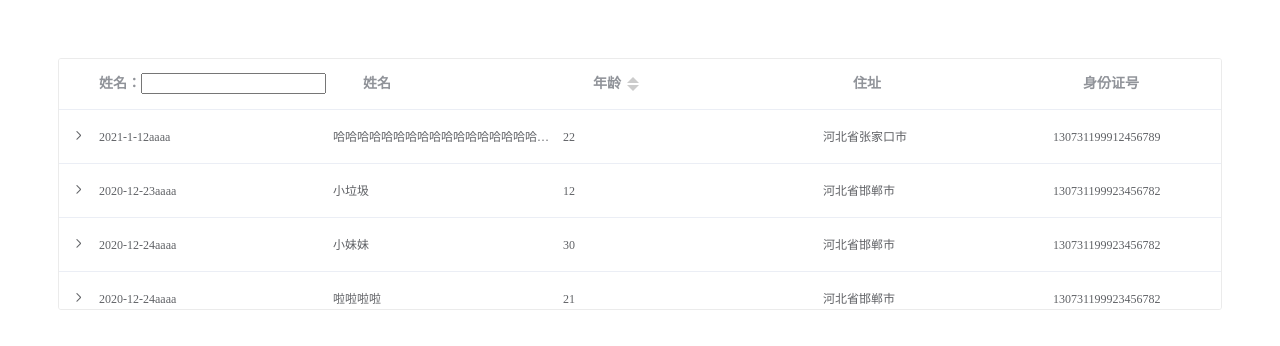
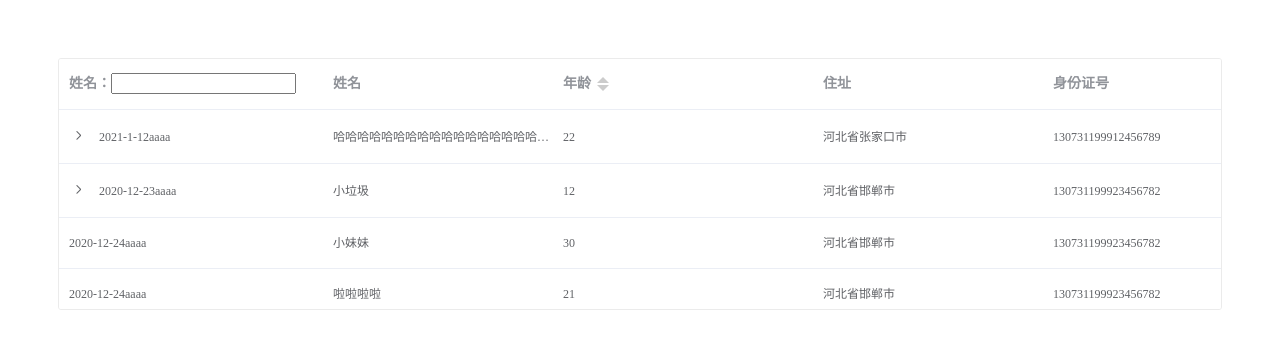
Before and after one commit to zhangxuedong-me/plugin, a Vue app: page / in a window 1280 px wide. Shown: the top 346 px of the page. Built offline with nearby package versions, Linux system fonts and the light colour scheme.

Commit message:
table组件不适用懒加载的伸缩处理

```diff
--- a/packages/dong-table/index.vue
+++ b/packages/dong-table/index.vue
@@ -52,9 +52,14 @@
             }"
           >
             <div
-              :style="{ marginLeft: item.options.leve * 23 + 'px' }"
+              :style="{
+                marginLeft:
+                  i === 0 ? item.options.leve * (lazy ? 23 : 40) + 'px' : '',
+              }"
+            ></div>
+            <div
               class="open"
-              v-if="lazy && i === 0"
+              v-if="(lazy && i === 0) || (item[tree] && i === 0)"
             >
               <i
                 v-if="item.options.loadStatus === 1"
@@ -164,6 +169,9 @@ export default {
   created() {
     if (this.data && this.data.length) {
       this.tabData.data = this.initData(this.data);
+      if (!(this.lazy && this.load instanceof Function)) {
+        this.renderData(this.tabData.data);
+      }
     }
   },
   mounted() {
@@ -199,8 +207,8 @@ export default {
       }
     },
     initData(data, leve = 0, currentLeve = 0) {
-      return data.map((item) => {
-        return {
+      return data.map((item, index) => {
+        item = {
           ...item,
           options: {
             loadStatus: 0,
@@ -209,10 +217,28 @@ export default {
             childStatus: true,
             currentLeve: currentLeve,
           },
-          parent: {
-            data: {},
-          },
         };
+        if (!(this.lazy && this.load instanceof Function)) {
+          if (item.options.leve > 0) {
+            item.options.childStatus = false;
+          }
+          if (item[this.tree] && item[this.tree].length) {
+            item.options.lazy = true;
+            item[this.tree] = this.initData(
+              item[this.tree],
+              item.options.leve + 1,
+              item.options.currentLeve + 1
+            );
+          }
+        }
+        return item;
+      });
+    },
+    renderData(tree) {
+      tree.forEach((item, index) => {
+        if (item[this.tree] && item[this.tree].length) {
+          this.tabData.data.splice(index + 1, 0, ...item[this.tree]);
+        }
       });
     },
     // 表格移动动画
--- a/src/App.vue
+++ b/src/App.vue
@@ -14,8 +14,6 @@
       :show-header="true"
       empty-text="暂无数据"
       :mouseSuspend="true"
-      :lazy="true"
-      :load="load"
       tree="children"
       row-key="id"
     >
@@ -122,6 +120,28 @@ export default {
           address: "河北省张家口市",
           idNumber: "130731199912456789",
           gender: "女",
+          children: [
+            {
+              id: 111,
+              date: "2015-12-24",
+              name: "大漂亮",
+              age: 18,
+              address: "张家口市",
+              idNumber: "130731200123456782",
+              gender: "女",
+              children: [
+                {
+                  id: 444,
+                  date: "2015-12-24",
+                  name: "AK-47",
+                  age: 18,
+                  address: "张家口市",
+                  idNumber: "130731200123456782",
+                  gender: "女",
+                },
+              ],
+            },
+          ],
         },
         {
           id: 2,
@@ -131,6 +151,17 @@ export default {
           address: "河北省邯郸市",
           idNumber: "130731199923456782",
           gender: "男",
+          children: [
+            {
+              id: 222,
+              date: "2015-12-24",
+              name: "大姐姐",
+              age: 18,
+              address: "张家口市",
+              idNumber: "130731200123456782",
+              gender: "女",
+            },
+          ],
         },
         {
           id: 3,
```
